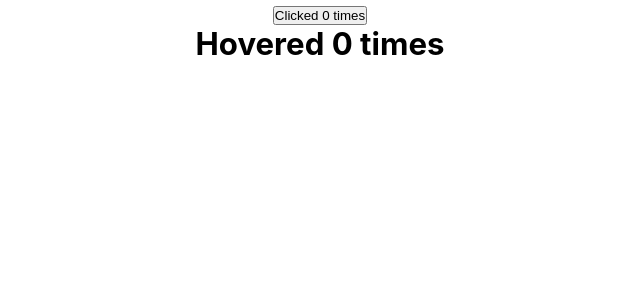
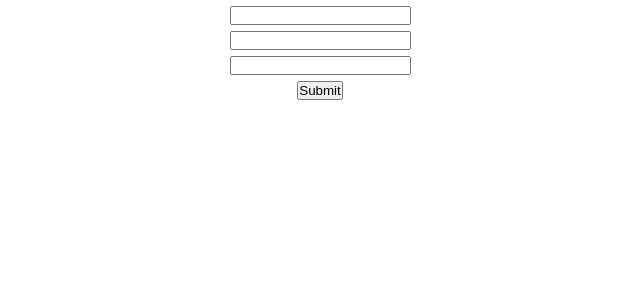
Before and after one commit to Nikk-05/React-Code-Space, a React (Create React App) app: page / in a window 1280 px wide. Shown: the top 300 px of the page, without its empty margins (320-960 px from the left). Built offline with nearby package versions, Linux system fonts and the light colour scheme; the HTML template or start-up script is replaced by a standard one.

Commit message:
work of 19-07-2023

```diff
--- a/package.json
+++ b/package.json
@@ -6,6 +6,7 @@
     "@testing-library/jest-dom": "^5.16.5",
     "@testing-library/react": "^13.4.0",
     "@testing-library/user-event": "^13.5.0",
+    "axios": "^1.4.0",
     "react": "^18.2.0",
     "react-dom": "^18.2.0",
     "react-scripts": "5.0.1",
--- a/src/App.js
+++ b/src/App.js
@@ -9,6 +9,10 @@ import User from './Components/Render Props/User';
 import Counter from './Components/Render Props/Counter';
 import ClickCounter2 from './Components/Render Props/ClickCounter2'
 import HoverCounter2 from './Components/Render Props/HoverCounter2'
+import { UserProvider } from './Components/Context React/userContext';
+import ChildA from './Components/Context React/ChildA';
+import HttpRequesting from './Components/ReactHttp/HttpRequesting';
+import PostRequesting from './Components/ReactHttp/PostRequesting';
 
 function App() {
   return (
@@ -21,13 +25,21 @@ function App() {
      <HoverCount name='Nikhil'/> */}
      {/* <User name = {()=> 'Nikhil'} render = {(isLogged)=> isLogged ? "Member" : "Guest"}/> */}
 
-    {<Counter render={(count, incrementCount)=>
+    {/* <Counter render={(count, incrementCount)=>
       <ClickCounter2 count={count} incrementCount={incrementCount}/>
-    } />}
+    } />
 
-    {<Counter render={(count,incrementCount)=>
+    <Counter render={(count,incrementCount)=>
       <HoverCounter2 count={count} incrementCount={incrementCount}/>
-     } />}
+     } /> */}
+
+     {/* <UserProvider value="Nikhil">
+      <ChildA/>
+     </UserProvider> */}
+
+     {/* <HttpRequesting/> */}
+
+     <PostRequesting/>
     </div>
   );
 }
--- /dev/null
+++ b/src/Components/Context React/ChildA.jsx
@@ -0,0 +1,13 @@
+import React, { Component } from 'react'
+import ChildB from './ChildB'
+export class ChildA extends Component {
+  render() {
+    return (
+      <div>
+        <ChildB/>
+      </div>
+    )
+  }
+}
+
+export default ChildA
--- /dev/null
+++ b/src/Components/Context React/ChildB.jsx
@@ -0,0 +1,14 @@
+import React, { Component } from 'react'
+import ChildC from './ChildC'
+
+class ChildB extends Component {
+  render() {
+    return (
+      <div>
+        <ChildC/>
+      </div>
+    )
+  }
+}
+
+export default ChildB
--- /dev/null
+++ b/src/Components/Context React/ChildC.jsx
@@ -0,0 +1,20 @@
+import React, { Component } from 'react'
+import { UserConsumer } from './userContext'
+
+class ChildC extends Component {
+  render() {
+    return (
+      <div>
+        <UserConsumer>{
+            (userName)=>{
+                return <div>Hello {userName}</div>
+            }
+        }
+        </UserConsumer>
+
+      </div>
+    )
+  }
+}
+
+export default ChildC
--- /dev/null
+++ b/src/Components/Context React/userContext.jsx
@@ -0,0 +1,8 @@
+import React from 'react'
+
+const UserContext = React.createContext()
+
+const UserProvider = UserContext.Provider
+const UserConsumer = UserContext.Consumer
+
+export {UserConsumer,UserProvider}
--- /dev/null
+++ b/src/Components/ReactHttp/HttpRequesting.jsx
@@ -0,0 +1,41 @@
+import React, { Component } from 'react'
+import axios from 'axios'
+
+export class HttpRequesting extends Component {
+    constructor(props) {
+        super(props)
+
+        this.state = {
+            posts: [],
+            errorMsg: ''
+        }
+    }
+
+    componentDidMount() {
+        axios.get('https://jsonplaceholder.typicode.com/posts')
+            .then(response => {
+                // console.log(response)
+                this.setState({ posts: response.data })
+            })
+            .catch(error => {
+                // console.log(error)
+                this.setState({ errorMsg: 'This is an error to Load API' })
+            })
+    }
+    render() {
+        const { posts, errorMsg } = this.state
+        return (
+            <div>
+                List of posts
+                {
+                    posts.length ?
+                        posts.map(post => <div key={post.id}> {post.title} </div>) :
+                        null
+                }
+                {errorMsg ? <div>{errorMsg}</div> : null}
+            </div>
+        )
+    }
+}
+
+export default HttpRequesting
--- /dev/null
+++ b/src/Components/ReactHttp/PostRequesting.jsx
@@ -0,0 +1,61 @@
+import React, { Component } from 'react'
+import axios from 'axios';
+
+export class PostRequesting extends Component {
+    constructor(props) {
+        super(props);
+        this.state = {
+            userId: '',
+            title: '',
+            body: ''
+        }
+    }
+
+    changeHandler = (e) => {
+        this.setState({ [e.target.name]: e.target.value })
+    }
+
+    submitHandler = (e) => {
+        e.preventDefault()
+        axios.post('https://jsonplaceholder.typicode.com/posts',this.state)
+            .then(response => {
+                console.log(response)
+            })
+            .catch(error => {
+                console.log(error)
+            })
+    }
+    render() {
+        const { userId, title, body } = this.state
+        return (
+            <div>
+                <form onSubmit={this.submitHandler}>
+                    <div>
+                        <input
+                            type='text'
+                            name='userId'
+                            value={userId}
+                            onChange={this.changeHandler} />
+                    </div>
+                    <div>
+                        <input
+                            type='text'
+                            name='title'
+                            value={title}
+                            onChange={this.changeHandler} />
+                    </div>
+                    <div>
+                        <input
+                            type='text'
+                            name='body'
+                            value={body}
+                            onChange={this.changeHandler} />
+                    </div>
+                    <button type='submit'>Submit</button>
+                </form>
+            </div>
+        )
+    }
+}
+
+export default PostRequesting
```
Also changed, not shown: 1 other file (tests, documents, lock files or other folders).
